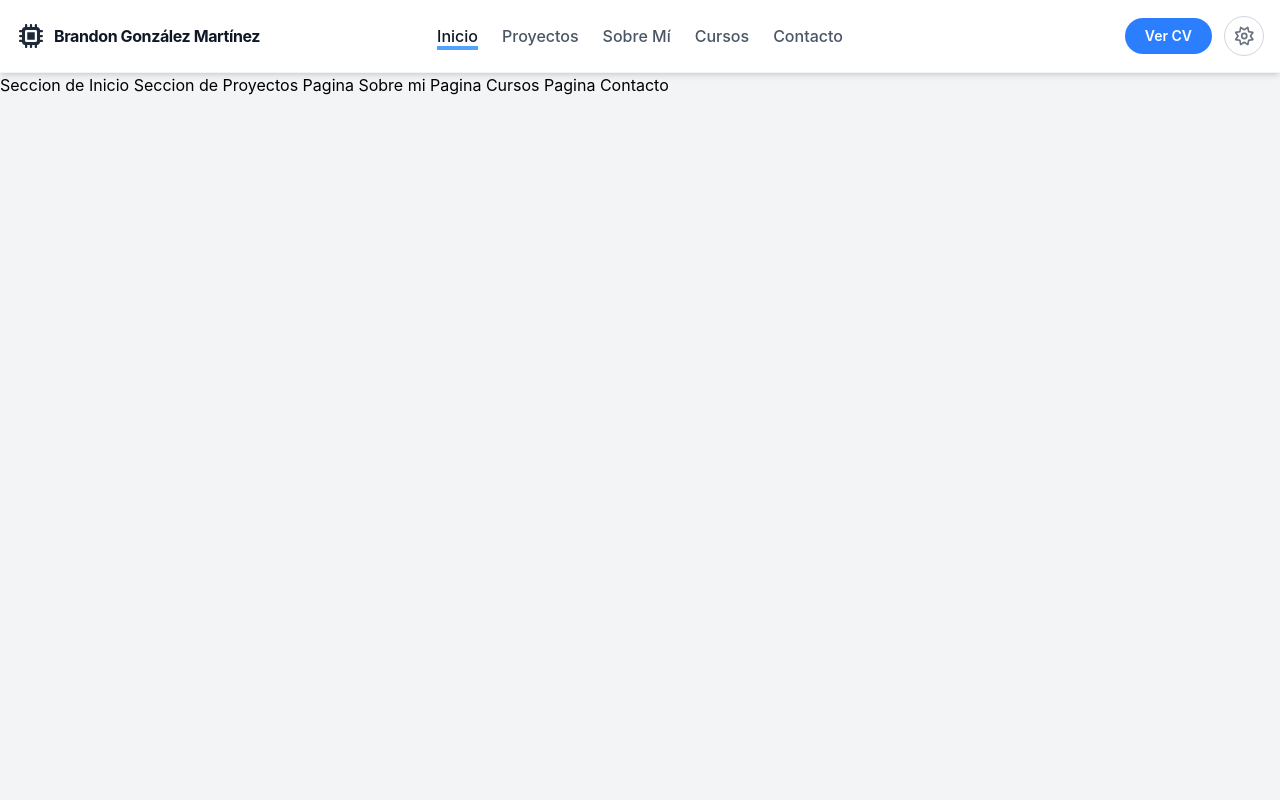
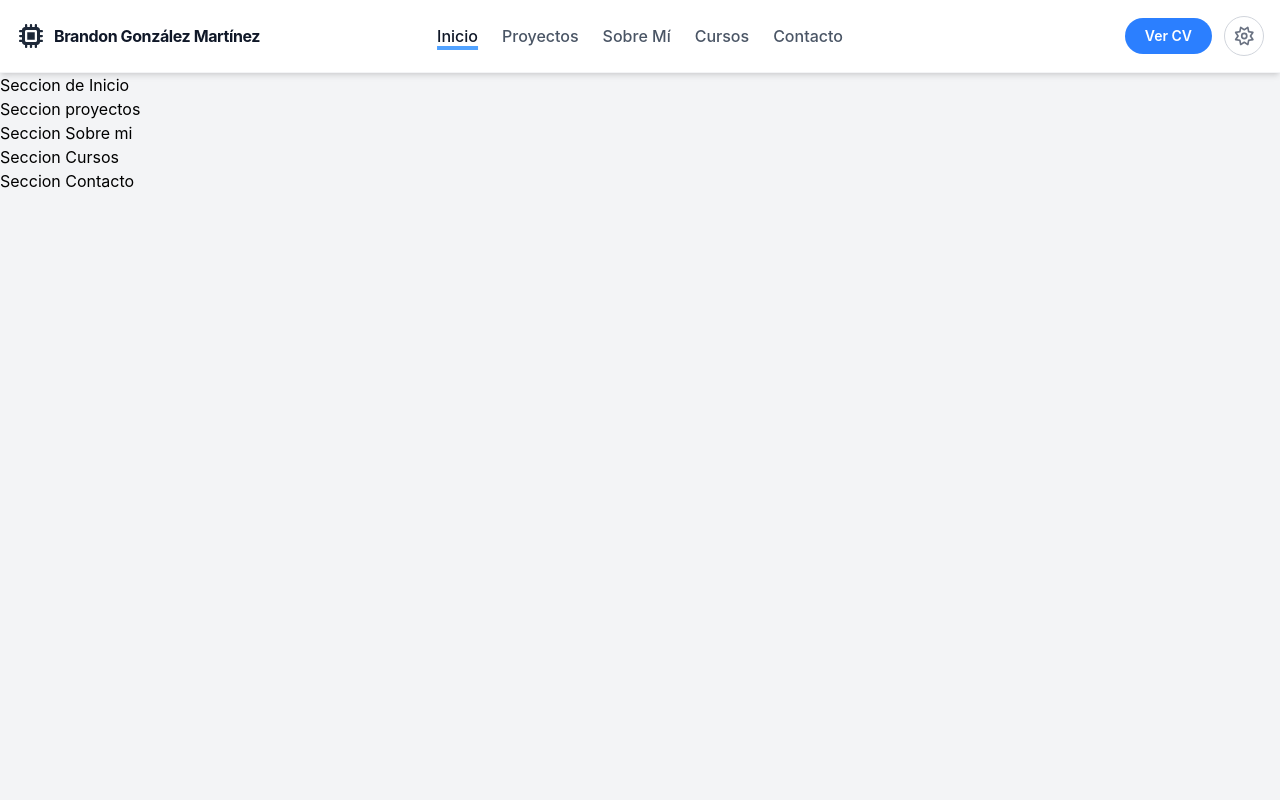
Before and after one commit to Brandon-GM-Dev/mi_porta_folio, a Vue app: page / in a window 1280 px wide. Shown: the top 800 px of the page. Built offline with nearby package versions, Linux system fonts and the light colour scheme.

Commit message:
Se agregan secciones a la vista principal

```diff
--- a/src/components/BaseNavbar.vue
+++ b/src/components/BaseNavbar.vue
@@ -6,11 +6,11 @@ const ui = useUiStore();
 const menuOpen = ref(false);
 
 const navLinks = ref([
-    { label: 'Inicio', href: '#', active: true },
-    { label: 'Proyectos', href: '#', active: false },
-    { label: 'Sobre Mí', href: '#', active: false },
-    { label: 'Cursos', href: '#', active: false },
-    { label: 'Contacto', href: '#', active: false },
+    { label: 'Inicio', href: '#inicio', active: true },
+    { label: 'Proyectos', href: '#proyectos', active: false },
+    { label: 'Sobre Mí', href: '#sobre_mi', active: false },
+    { label: 'Cursos', href: '#cursos', active: false },
+    { label: 'Contacto', href: '#contacto', active: false },
 ]);
 </script>
 
--- a/src/views/portafolio/secciones/Contacto.vue
+++ b/src/views/portafolio/secciones/Contacto.vue
@@ -3,5 +3,7 @@
 </script>
 
 <template>
-    Pagina Contacto
+    <section id="contacto">
+        <h2>Seccion Contacto</h2>
+    </section>
 </template>
--- a/src/views/portafolio/secciones/Cursos.vue
+++ b/src/views/portafolio/secciones/Cursos.vue
@@ -3,5 +3,7 @@
 </script>
 
 <template>
-    Pagina Cursos
+    <section id="cursos">
+        <h2>Seccion Cursos</h2>
+    </section>
 </template>
--- a/src/views/portafolio/secciones/Inicio.vue
+++ b/src/views/portafolio/secciones/Inicio.vue
@@ -3,5 +3,7 @@
 </script>
 
 <template>
-    Seccion de Inicio
+    <section id="inicio">
+        <h2>Seccion de Inicio</h2>
+    </section>
 </template>
--- a/src/views/portafolio/secciones/Proyectos.vue
+++ b/src/views/portafolio/secciones/Proyectos.vue
@@ -3,5 +3,7 @@
 </script>
 
 <template>
-    Seccion de Proyectos
+    <section id="proyectos">
+        <h2>Seccion proyectos</h2>
+    </section>
 </template>
--- a/src/views/portafolio/secciones/SobreMi.vue
+++ b/src/views/portafolio/secciones/SobreMi.vue
@@ -3,5 +3,7 @@
 </script>
 
 <template>
-    Pagina Sobre mi
+    <section id="sobre_mi">
+        <h2>Seccion Sobre mi</h2>
+    </section>
 </template>
```
